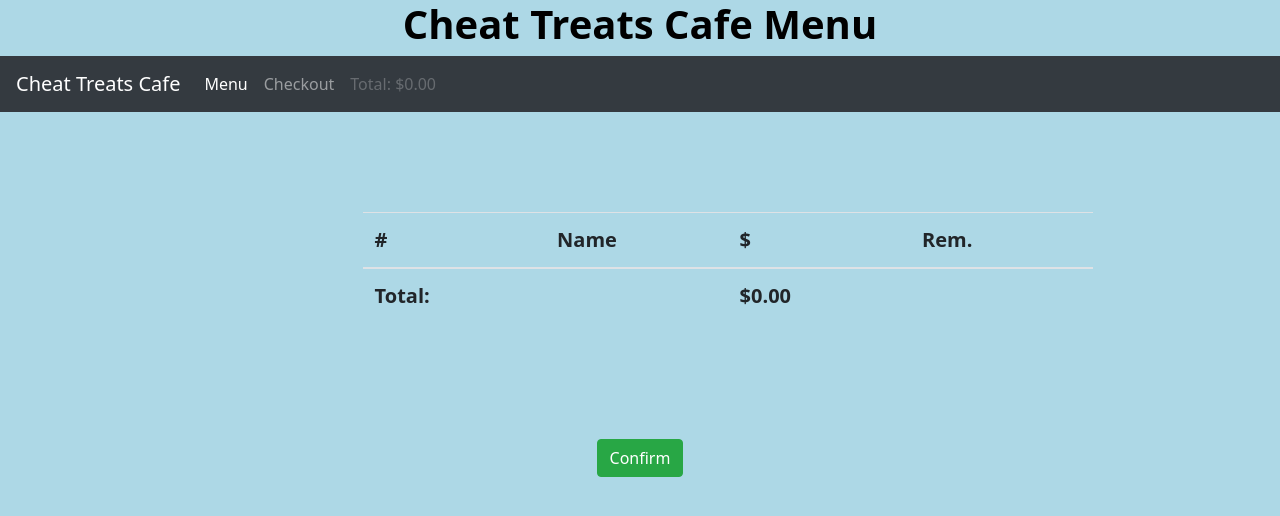
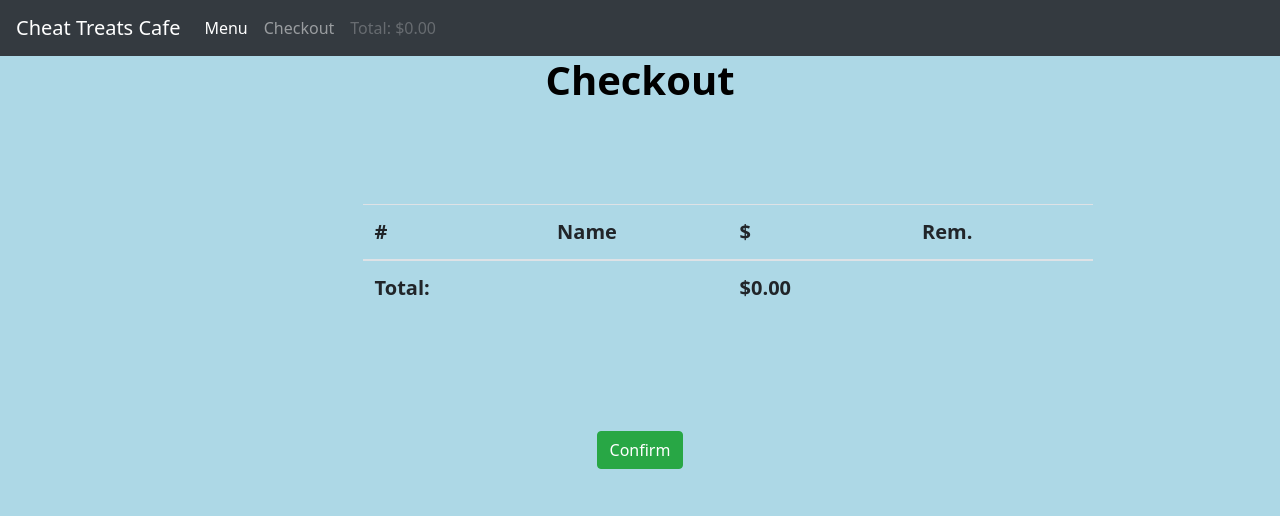
Before and after one commit to megangriffin/megangriffin.io, a plain HTML site: page checkout.html in a window 1280 px wide. Drawn offline with nearby package versions, Linux system fonts and the light colour scheme.

Commit message:
Update checkout.html

```diff
--- a/checkout.html
+++ b/checkout.html
@@ -11,7 +11,6 @@
     <link rel="stylesheet" href="main.css">
   </head>
   <body>
-    <h1>Cheat Treats Cafe Menu</h1>
     <header>
           <div class="row">
             <div class="col-md-12">
@@ -38,6 +37,7 @@
             </div> <!-- ends col 12 -->
           </div> <!-- ends row for nav -->
         </header>
+        <h1>Checkout</h1>
 
         <div class="container extra-margin-lg">
           <div class="row">
```
